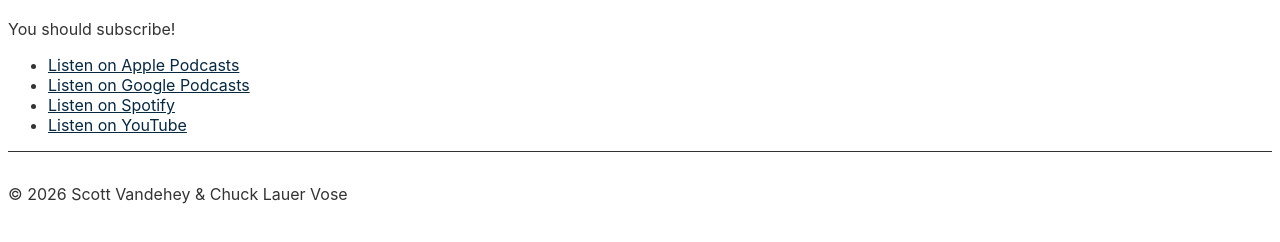
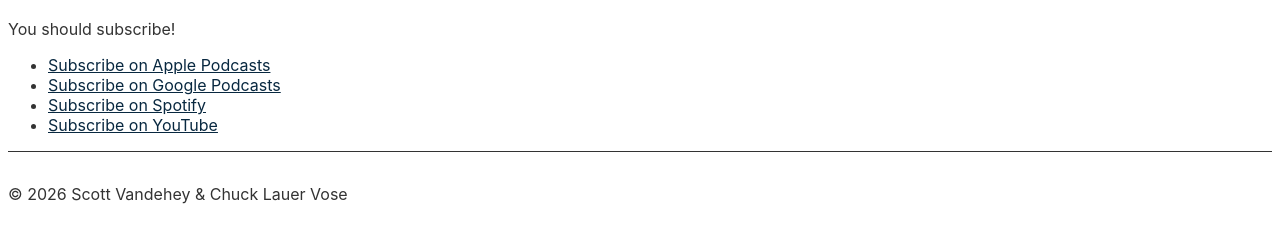
Before and after one commit to spaceninja/very-exciting-time, an Eleventy site: page src/subscribe.md in a window 1280 px wide. Shown: the part 256-498 px from the top of the page. Built offline with nearby package versions, Linux system fonts and the light colour scheme; Eleventy itself is replaced by a stand-in of ours; files that its build step writes are made by us from their sources.

Commit message:
fix social image

```diff
--- a/src/_includes/layouts/base.njk
+++ b/src/_includes/layouts/base.njk
@@ -21,9 +21,9 @@
   <meta property='og:description' content='{{ description or metadata.description }}' />
   <meta name='description' content='{{ description or metadata.description }}' />
   <meta property='twitter:card' content='summary_large_image' />
-  <meta property='og:image' content='/images/cover-social.jpg' />
-  <meta property='og:image:secure_url' content='/images/cover-social.jpg' />
-  <meta property='twitter:image' content='/images/cover-social.jpg' />
+  <meta property='og:image' content='https://veryexcitingtime.com/images/cover-social.jpg' />
+  <meta property='og:image:secure_url' content='https://veryexcitingtime.com/images/cover-social.jpg' />
+  <meta property='twitter:image' content='https://veryexcitingtime.com/images/cover-social.jpg' />
   <meta property='og:image:width' content='1600' />
   <meta property='og:image:height' content='900' />
 </head>
--- a/src/subscribe.md
+++ b/src/subscribe.md
@@ -7,7 +7,7 @@
 
 You should subscribe!
 
-- [Listen on Apple Podcasts](https://podcasts.apple.com/us/podcast/its-a-very-exciting-time/id1652237240)
-- [Listen on Google Podcasts](https://podcasts.google.com/feed/aHR0cHM6Ly9hbmNob3IuZm0vcy9iOTJkNmVhMC9wb2RjYXN0L3Jzcw)
-- [Listen on Spotify](https://open.spotify.com/show/5KQ9ApvfXXCJH0zRYxbgTc)
-- [Listen on YouTube](https://www.youtube.com/@VeryExcitingTime)
+- [Subscribe on Apple Podcasts](https://podcasts.apple.com/us/podcast/its-a-very-exciting-time/id1652237240)
+- [Subscribe on Google Podcasts](https://podcasts.google.com/feed/aHR0cHM6Ly9hbmNob3IuZm0vcy9iOTJkNmVhMC9wb2RjYXN0L3Jzcw)
+- [Subscribe on Spotify](https://open.spotify.com/show/5KQ9ApvfXXCJH0zRYxbgTc)
+- [Subscribe on YouTube](https://www.youtube.com/@VeryExcitingTime)
```
